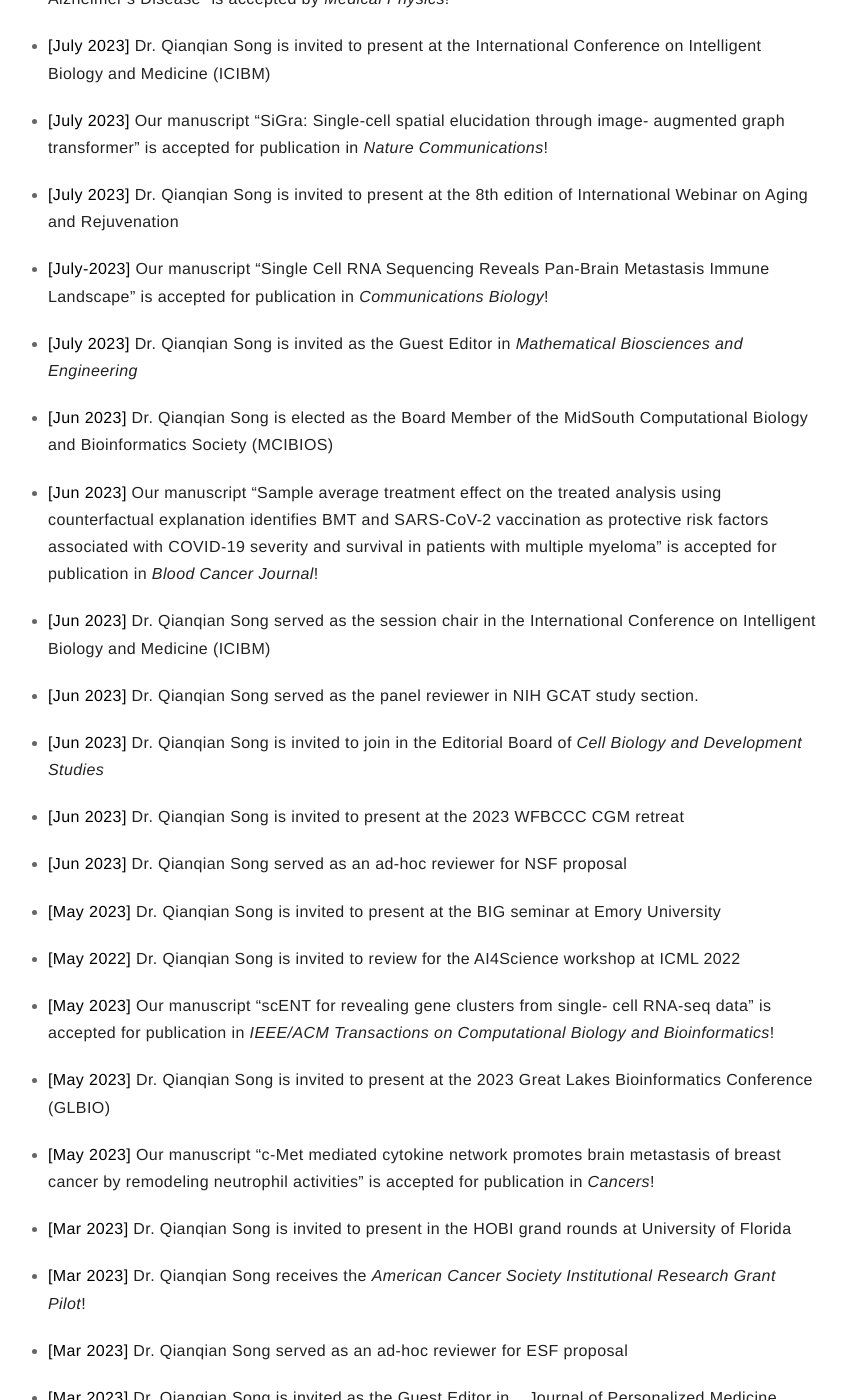
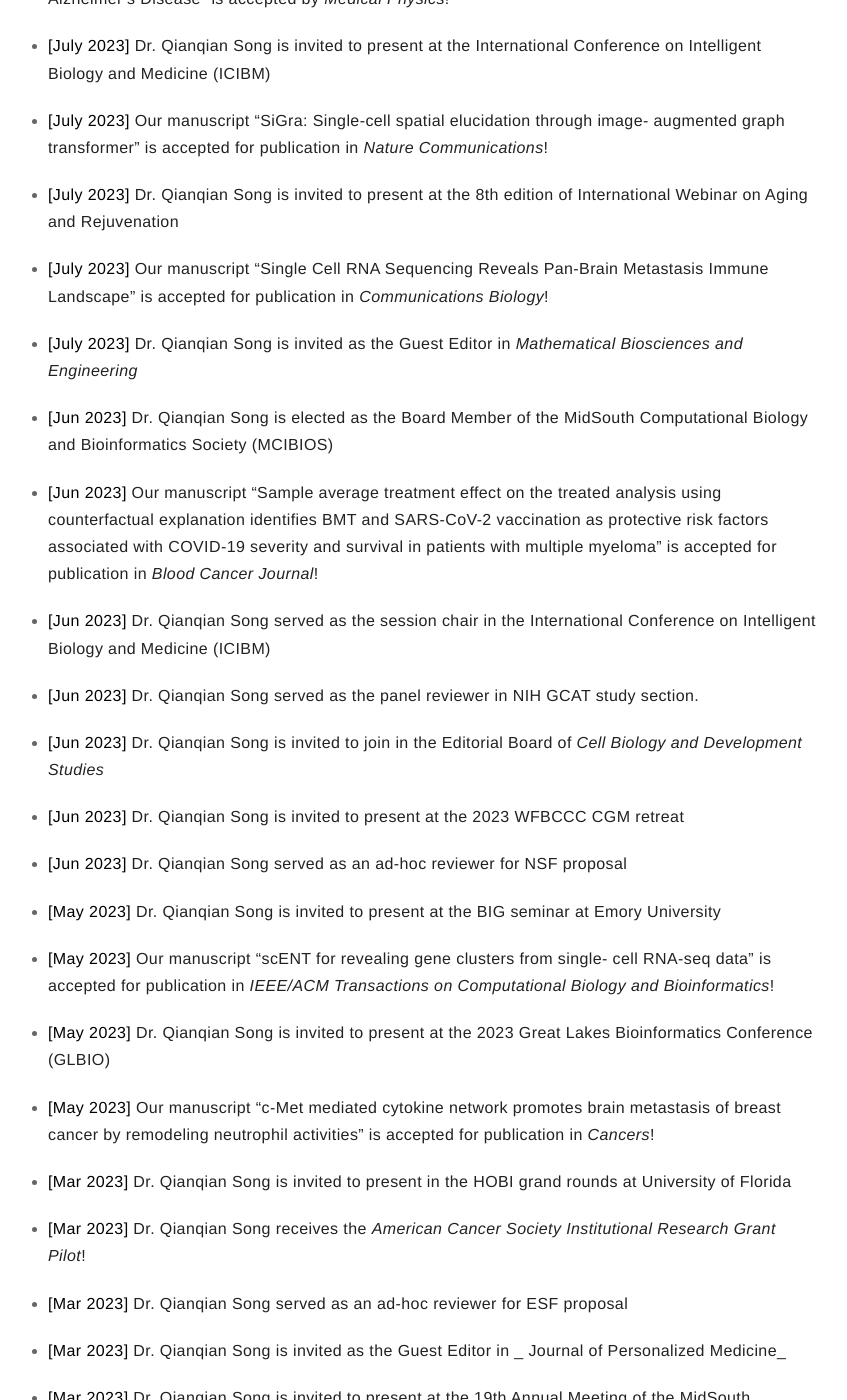
Before and after one commit to QSong-github/SongLab, a Jekyll site: the page built from pages/news.md, in a window 1280 px wide and 1400 px high, scrolled down 457 px. Shown: the whole window, without its empty margins (227-1074 px from the left). Built offline with Jekyll 4.4.1, drawn with Linux system fonts in a browser that asks for light colours; some of the changed text lies outside the part shown.

Commit message:
Update news.md

```diff
--- a/pages/news.md
+++ b/pages/news.md
@@ -18,7 +18,7 @@
 
 * **[July 2023]** Dr. Qianqian Song is invited to present at the 8th edition of International Webinar on Aging and Rejuvenation
 
-* **[July-2023]** Our manuscript “Single Cell RNA Sequencing Reveals Pan-Brain Metastasis Immune Landscape” is accepted for publication in _Communications Biology_!
+* **[July 2023]** Our manuscript “Single Cell RNA Sequencing Reveals Pan-Brain Metastasis Immune Landscape” is accepted for publication in _Communications Biology_!
 
 * **[July 2023]** Dr. Qianqian Song is invited as the Guest Editor in _Mathematical Biosciences and Engineering_
 
@@ -38,8 +38,6 @@
 * **[Jun 2023]** Dr. Qianqian Song served as an ad-hoc reviewer for NSF proposal
 
 * **[May 2023]** Dr. Qianqian Song is invited to present at the BIG seminar at Emory University
-
-* **[May 2022]** Dr. Qianqian Song is invited to review for the AI4Science workshop at ICML 2022
 
 * **[May 2023]** Our manuscript “scENT for revealing gene clusters from single- cell RNA-seq data” is accepted for publication in _IEEE/ACM Transactions on Computational Biology and Bioinformatics_!
 
```
Also changed, not shown: other parts of pages/news.md (+2 -0 lines).
